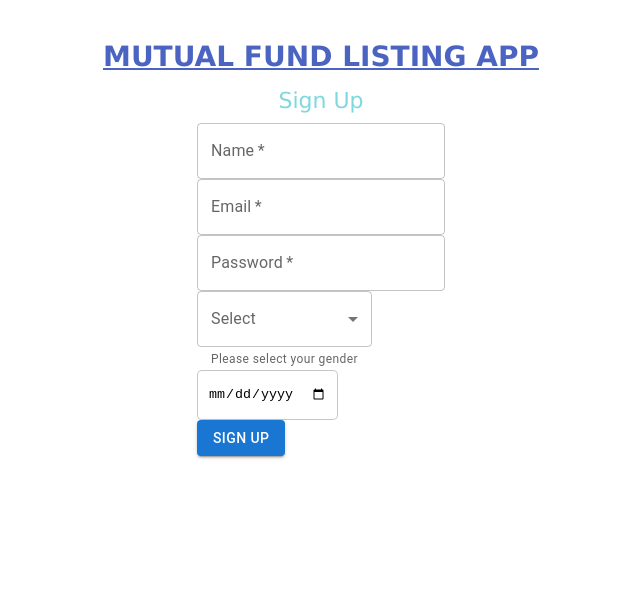
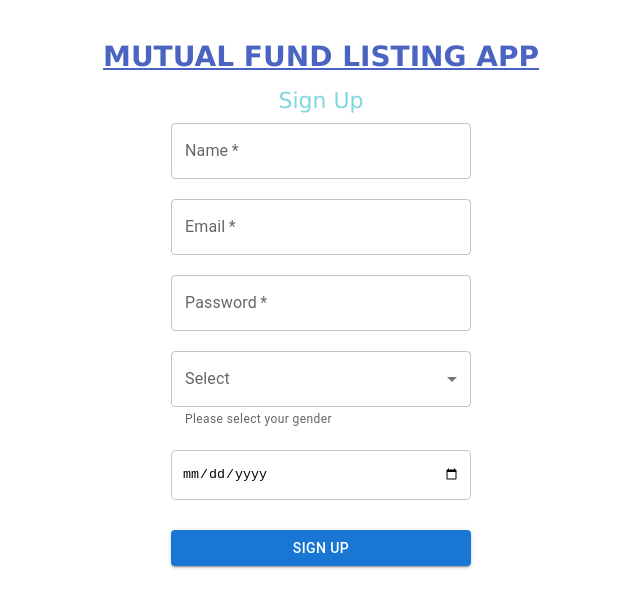
Before and after one commit to Ctrl-Code/React-Mutual-Fund-Listing-App, a React (Create React App) app: page /signup in a window 1280 px wide. Shown: the top 608 px of the page, without its empty margins (319-959 px from the left). Built offline with nearby package versions, Linux system fonts and the light colour scheme.

Commit message:
Added CSS to Signup Page

```diff
--- a/src/Components/StyledComponents.js
+++ b/src/Components/StyledComponents.js
@@ -14,6 +14,7 @@ const InputField = styled.input`
     border: 1px solid #c1bdbdde;
     border-radius: 5px;
     height: 50px;
+    width: 100%;
     padding: 0 10px;
 `;
 
--- a/src/Pages/SignUp/SignUp.js
+++ b/src/Pages/SignUp/SignUp.js
@@ -15,13 +15,16 @@ const Name = connect(state => {
         setName: name => dispatch(Actions.signup.setName(name)),
     }
 })(
-    ({ name, setName }) => <TextField
+    ({ name, setName }) => <StyledComponents.TextFieldContainer>
+        <TextField
+            style={{ width: "100%" }}
             required
             id="outlined-required"
             label="Name"
             value={name}
             onChange={event => setName(event.target.value)}
         />
+    </StyledComponents.TextFieldContainer>
 );
 
 const Email = connect(state => {
@@ -33,13 +36,16 @@ const Email = connect(state => {
         setEmail: email => dispatch(Actions.signup.setEmail(email)),
     }
 })(
-    ({ email, setEmail }) => <TextField
+    ({ email, setEmail }) => <StyledComponents.TextFieldContainer>
+        <TextField
+            style={{ width: "100%" }}
             required
             id="outlined-required"
             label="Email"
             value={email}
             onChange={event => setEmail(event.target.value)}
         />
+    </StyledComponents.TextFieldContainer>
 );
 
 const Password = connect(state => {
@@ -51,7 +57,9 @@ const Password = connect(state => {
         setPassword: password => dispatch(Actions.signup.setPassword(password)),
     }
 })(
-    ({ password, setPassword }) => <TextField
+    ({ password, setPassword }) => <StyledComponents.TextFieldContainer>
+        <TextField
+            style={{ width: "100%" }}
             required
             id="outlined-required"
             label="Password"
@@ -59,6 +67,7 @@ const Password = connect(state => {
             value={password}
             onChange={event => setPassword(event.target.value)}
         />
+    </StyledComponents.TextFieldContainer>
 );
 
 const genders = [
@@ -82,7 +91,9 @@ const Gender = connect(state => {
 })(
     ({ gender, setGender }) => {
 
-        return <TextField
+        return <StyledComponents.TextFieldContainer>
+            <TextField
+                style={{ width: "100%" }}
                 id="outlined-select-currency"
                 select
                 label="Select"
@@ -99,6 +110,7 @@ const Gender = connect(state => {
                 }
 
             </TextField>
+        </StyledComponents.TextFieldContainer>
     });
 
 const DateOfBirth = connect(state => ({
@@ -108,14 +120,19 @@ const DateOfBirth = connect(state => ({
 }))(
     ({
         dob, setDob
-    }) => <StyledComponents.InputField type="date" value={dob} onChange={event => setDob(event.target.value)} />
+    }) => <StyledComponents.TextFieldContainer>
+            <StyledComponents.InputField type="date" value={dob} onChange={event => setDob(event.target.value)} />
+        </StyledComponents.TextFieldContainer>
 );
 
-const ButtonSignup = ({ onClick }) => <Button variant="contained"
+const ButtonSignup = ({ onClick }) => <StyledComponents.TextFieldContainer>
+    <Button variant="contained"
+        style={{ width: "100%" }}
         onClick={onClick}
     >
         Sign Up
     </Button>
+</StyledComponents.TextFieldContainer>;
 
 const Signup = () => {
 
@@ -142,19 +159,26 @@ const Signup = () => {
             <StyledComponents.PageHeading>
                 Sign Up
             </StyledComponents.PageHeading>
+
             <form>
                 <Name />
-                <div />
+                <StyledComponents.MarginedDiv height="20px" />
+
                 <Email />
-                <div />
+                <StyledComponents.MarginedDiv height="20px" />
+
                 <Password />
-                <div />
+                <StyledComponents.MarginedDiv height="20px" />
+
                 <Gender />
-                <div />
+                <StyledComponents.MarginedDiv height="20px" />
+
                 <DateOfBirth />
-                <div />
+                <StyledComponents.MarginedDiv height="30px" />
+
                 <ButtonSignup onClick={handleClick} />
             </form>
+
         </StyledComponents.FullPage>
     )
 }
```
Lines whose indentation alone changed are shown as unchanged.
